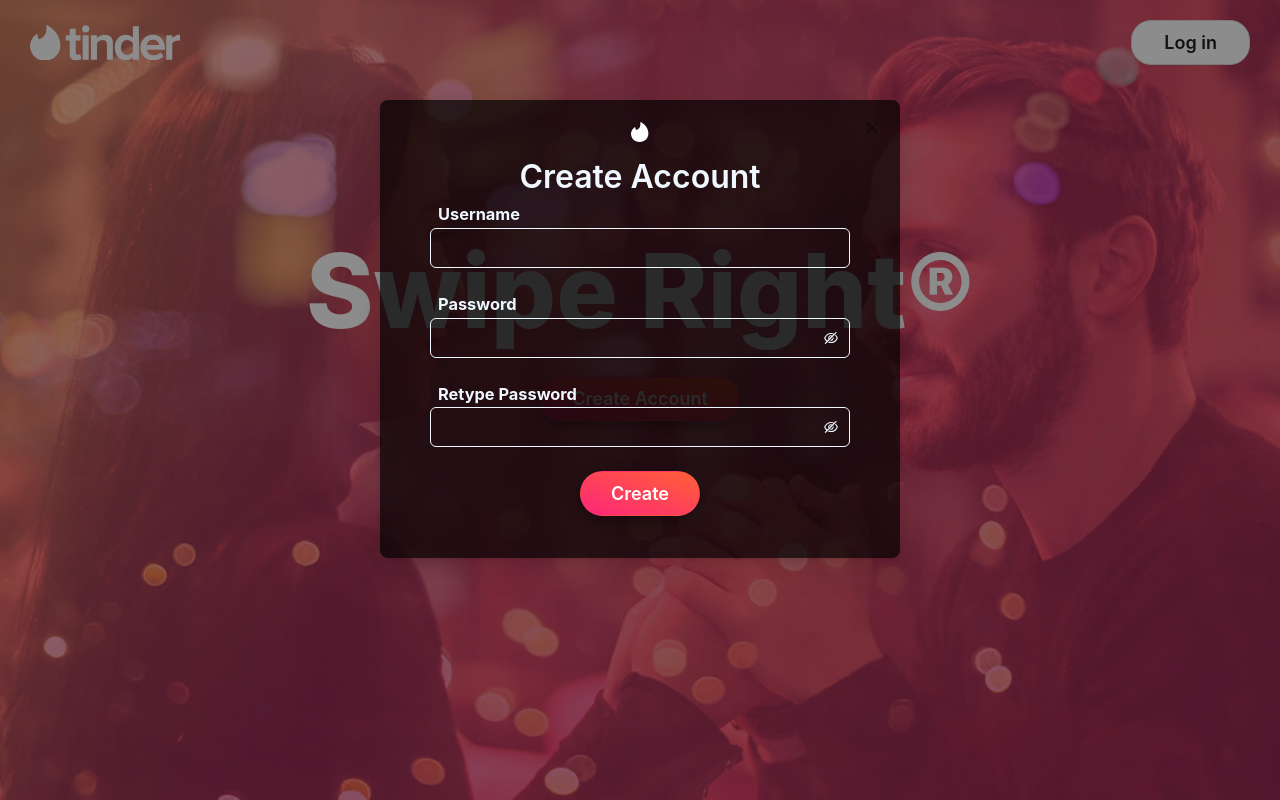
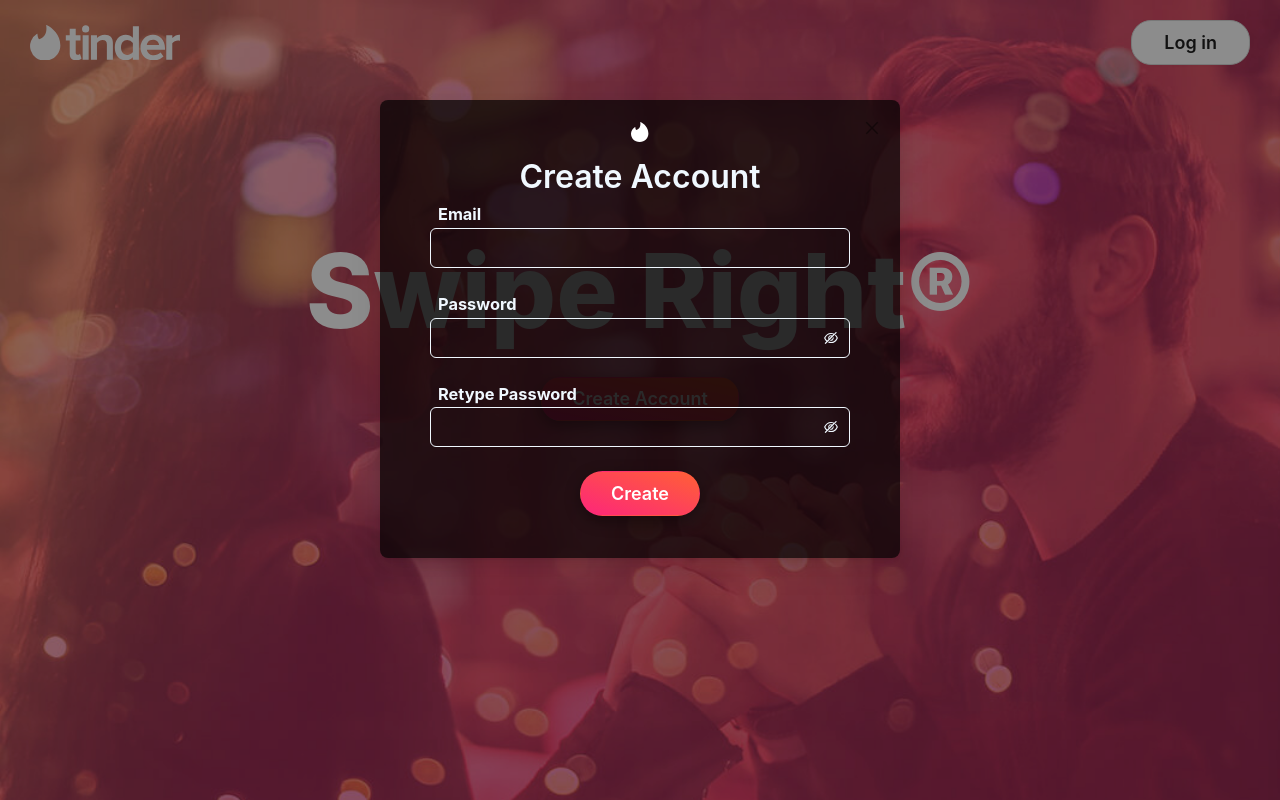
Before and after one commit to thienduyy/gfi-exam-ability-test, a React (Create React App) app: page / in a window 1280 px wide. Both pictures are taken after a click on the button "Create Account". Built offline with nearby package versions, Linux system fonts and the light colour scheme.

Commit message:
Deploy - Check show modal Profile

```diff
--- a/public/index.html
+++ b/public/index.html
@@ -24,7 +24,7 @@
       work correctly both with client-side routing and a non-root public URL.
       Learn how to configure a non-root public URL by running `npm run build`.
     -->
-    <title>React App</title>
+    <title>GFI Ability Test</title>
   </head>
   <body>
     <noscript>You need to enable JavaScript to run this app.</noscript>
--- a/src/components/App/index.jsx
+++ b/src/components/App/index.jsx
@@ -13,12 +13,10 @@ import {
   where,
 } from "firebase/firestore";
 import { database } from "../../firebase";
-import { useNavigate } from "react-router-dom";
 import Wait from "../../assets/wait.png";
 import Profile from "../Profile";
 
 const AppComponent = () => {
-  const navigate = useNavigate();
   const [people, setPeople] = useState();
   const { currentUser } = useContext(AuthContext);
   const [visible, setVisible] = useState(false);
@@ -29,7 +27,7 @@ const AppComponent = () => {
         const querySnapshot = await getDoc(
           doc(database, "people", currentUser.email)
         );
-        if (querySnapshot && !querySnapshot.data()) {
+        if (!querySnapshot?.data()) {
           setVisible(true);
         }
       } catch (err) {
@@ -40,7 +38,7 @@ const AppComponent = () => {
     return () => {
       fetchData();
     };
-  }, []);
+  }, [currentUser.email]);
 
   const listenData = useCallback(async () => {
     const userNotDisplay = [currentUser.email];
--- a/src/components/HomePage/Content.jsx
+++ b/src/components/HomePage/Content.jsx
@@ -1,6 +1,6 @@
 import React, { useState } from "react";
 
-import { Button, Modal } from "antd";
+import { Button } from "antd";
 import SignUp from "../Modal/SignUp";
 
 const Content = () => {
@@ -15,15 +15,8 @@ const Content = () => {
       >
         Create Account
       </Button>
-      <Modal
-        className="modal-black"
-        destroyOnClose={true}
-        open={visible}
-        footer={false}
-        onCancel={() => setVisible(false)}
-      >
-        <SignUp />
-      </Modal>
+
+      <SignUp visible={visible} setVisible={setVisible} />
     </div>
   );
 };
--- a/src/components/Modal/SignIn.jsx
+++ b/src/components/Modal/SignIn.jsx
@@ -64,10 +64,10 @@ const SignIn = () => {
       >
         <Form.Item
           name="username"
-          rules={[{ required: true, message: "Please input your username!" }]}
+          rules={[{ required: true, message: "Please input your email!" }]}
         >
           <Col>
-            <h3 className="signin__form--label">Username</h3>
+            <h3 className="signin__form--label">Email</h3>
             <Input className="input signin__input--black" />
           </Col>
         </Form.Item>
--- a/src/components/Modal/SignUp.jsx
+++ b/src/components/Modal/SignUp.jsx
@@ -1,10 +1,10 @@
 import LogoTinder from "../../assets/svgs/Logo";
 import "../../scss/ModalLogin.scss";
-import { Button, Col, Form, Input, message, Row } from "antd";
+import { Button, Col, Form, Input, message, Modal, Row } from "antd";
 import { createUserWithEmailAndPassword } from "@firebase/auth";
 import { auth } from "../../firebase";
 
-const SignUp = () => {
+const SignUp = ({ visible, setVisible }) => {
   const [form] = Form.useForm();
 
   const onFinish = (values) => {
@@ -22,6 +22,7 @@ const SignUp = () => {
           content: "Create Account Fail!",
         });
       });
+    setVisible(false);
   };
   const onFinishFailed = (errorInfo) => {
     message.open({
@@ -51,6 +52,13 @@ const SignUp = () => {
   };
 
   return (
+    <Modal
+      className="modal-black"
+      destroyOnClose={true}
+      open={visible}
+      footer={false}
+      onCancel={() => setVisible(false)}
+    >
       <Row>
         <Col span={24} className="signin__header">
           <LogoTinder />
@@ -77,7 +85,7 @@ const SignUp = () => {
             ]}
           >
             <Col span={24}>
-            <h3 className="signin__form--label">Username</h3>
+              <h3 className="signin__form--label">Email</h3>
               <Input type="email" className="input signin__input--black" />
             </Col>
           </Form.Item>
@@ -125,6 +133,7 @@ const SignUp = () => {
           </Col>
         </Form>
       </Row>
+    </Modal>
   );
 };
 
--- a/src/components/Profile/index.jsx
+++ b/src/components/Profile/index.jsx
@@ -12,7 +12,14 @@ import {
   Row,
 } from "antd";
 import { database, storage } from "../../firebase";
-import { doc, setDoc, Timestamp, updateDoc, getDoc, onSnapshot } from "firebase/firestore";
+import {
+  doc,
+  setDoc,
+  Timestamp,
+  updateDoc,
+  getDoc,
+  onSnapshot,
+} from "firebase/firestore";
 import {
   ref,
   uploadBytesResumable,
@@ -74,28 +81,6 @@ const Profile = ({ visible, setVisible }) => {
       listenProfile();
     };
   }, [listenProfile]);
-  // useEffect(() => {
-  //   const fetchData = async () => {
-  //     try {
-  //       const querySnapshot = await getDoc(
-  //         doc(database, "people", currentUser.email)
-  //       );
-  //       setProfile(querySnapshot?.data());
-  //       console.log("querySnapshot?.data():", querySnapshot.data());
-  //       if (querySnapshot.data()) {
-  //         openUpdate(querySnapshot.data());
-  //       } else {
-  //         openCreate();
-  //       }
-  //     } catch (err) {
-  //       console.log(err);
-  //     }
-  //   };
-
-  //   return () => {
-  //     fetchData();
-  //   };
-  // }, [currentUser.email]);
 
   useEffect(() => {
     if (profile) {
@@ -295,8 +280,15 @@ const Profile = ({ visible, setVisible }) => {
   };
 
   const hideModal = () => {
-    setVisible(false);
+    if (!profile) {
+      message.open({
+        type: "warning",
+        content: "Please Register Profile !",
+      });
+      return;
+    }
     if (profile) {
+      setVisible(false);
       openUpdate(profile);
     }
   };
--- a/src/scss/AppPage.scss
+++ b/src/scss/AppPage.scss
@@ -20,7 +20,7 @@
 .card__wrapper {
   width: 100%;
   height: calc(100%);
-  // padding-top: 100px;
+  padding-top: 100px;
   display: flex;
   justify-content: flex-start;
   align-items: center;
```
Lines whose indentation alone changed are shown as unchanged.
